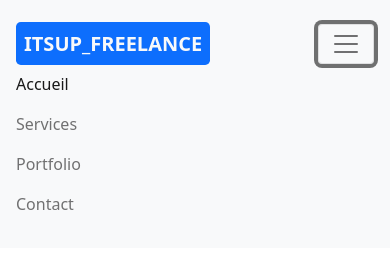
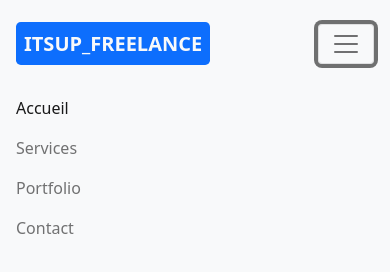
Before and after one commit to noword2000/ITSUP_FREELANCE, a plain HTML site: page index.html in a window 390 px wide. Both pictures are taken after a click on the button "Ouvrir le menu de navigation". Drawn offline with nearby package versions, Linux system fonts and the light colour scheme.

Commit message:
Petite Correction de la barre de navigation responsive

```diff
--- a/index.html
+++ b/index.html
@@ -19,7 +19,7 @@
     <header>
         <!-- Barre de Navigation -->
         <nav class="navbar navbar-light bg-light navbar-expand-lg">
-            <div class="container p-3">
+            <div class="container p-3 p-md-3 p-lg-3">
                 <!-- Logo ou Titre du Site Web -->
                 <a href="#" class="navbar-brand">
                     <span class="bg-primary rounded-3 p-2 text-light fw-bold">ITSUP_FREELANCE</span>
@@ -33,7 +33,7 @@
                 <div class="collapse navbar-collapse justify-content-end" id="navbarNav">
                     <!-- Liste des liens de navigation -->
                     <ul class="navbar-nav">
-                        <li class="nav-item">
+                        <li class="nav-item mt-4 mt-md-4 mt-lg-0">
                             <a href="#" class="nav-link active">Accueil</a>
                         </li>
                         <li class="nav-item">
```
